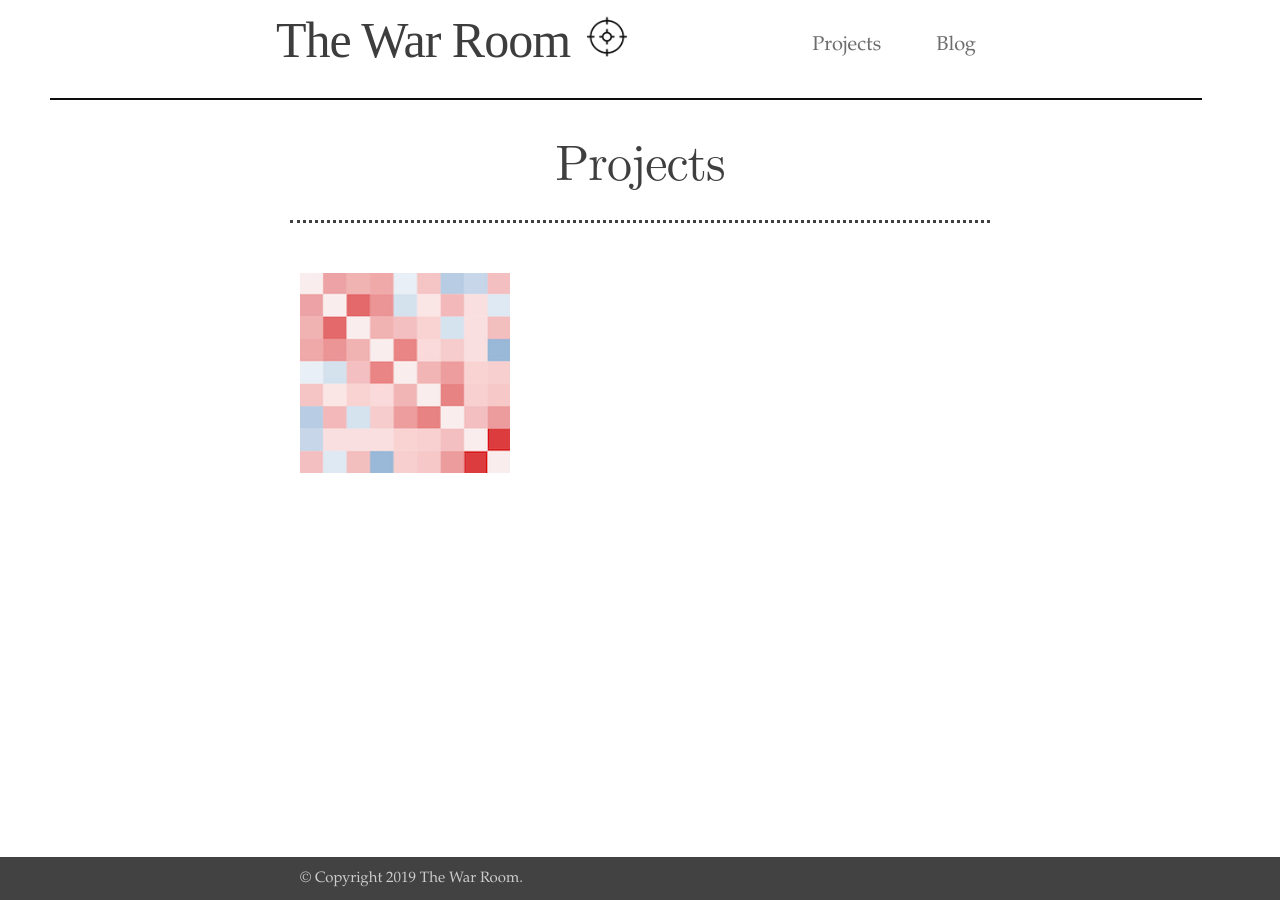
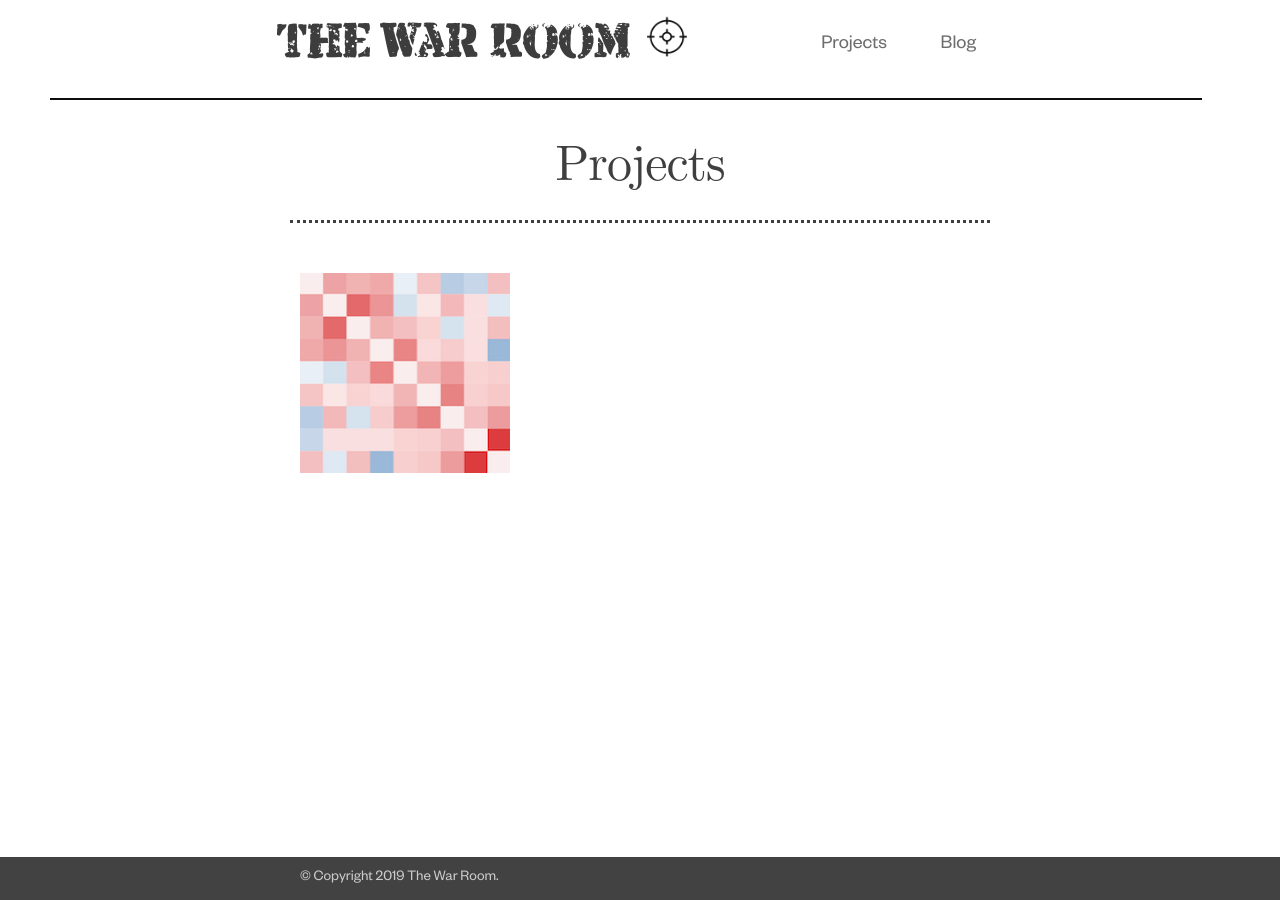
Before and after one commit to WarRoomCommand/warroomcommand.github.io, a Jekyll site: the page built from _pages/projects.md, in a window 1280 px wide. Built offline with Jekyll 4.4.1, drawn with Linux system fonts in a browser that asks for light colours; nearby versions of some CDN libraries; some web fonts are replaced.

Commit message:
Fixed font issues

```diff
--- a/_sass/_variables.scss
+++ b/_sass/_variables.scss
@@ -1,11 +1,11 @@
 
 @font-face {
 		font-family: "FoundersGrotesk";
-			src: url("../live_assets/fonts/FoundersGrotesk-Regular.ttf");
+			src: url("../../live_assets/fonts/FoundersGrotesk-Regular.ttf");
 		}
 @font-face {
 		font-family: "armalite-rifle";
-		src: url("../live_assets/fonts/armalite.ttf");
+		src: url("../../live_assets/fonts/armalite.ttf");
 		}
 
 /******************************************************************************/
```
Also changed, not shown: 1 other file.
